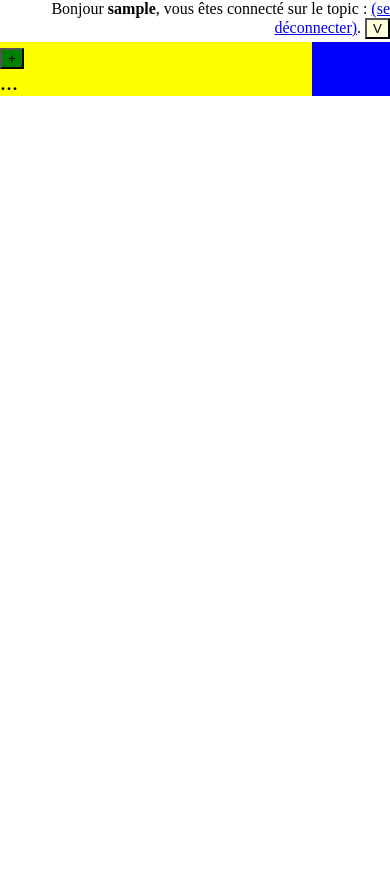
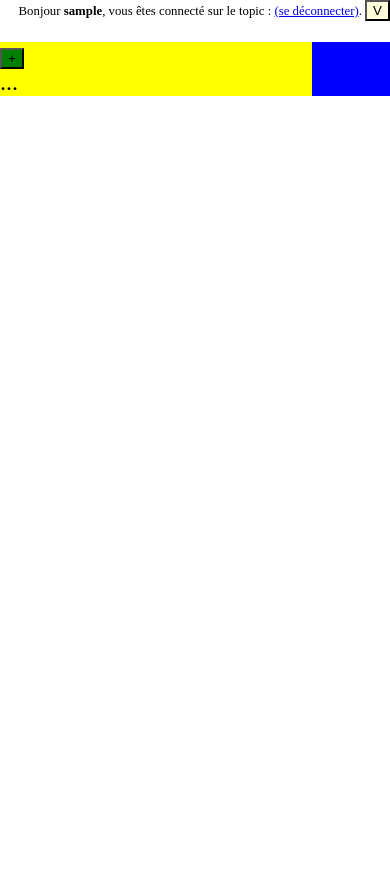
Before and after one commit to babas244/Organiznote, a PHP site: page /manageNotes/manageNotes.php?idTopic=1 in a window 390 px wide. After the commit the page ends 96 px from the top, so only its background shows below. Run offline with PHP 8.4, Linux system fonts and the light colour scheme; the visitor is signed in with stand-in values (Sample User, id 1); data that the repository does not hold is empty.

Commit message:
fix legers bug affichage

```diff
--- a/manageNotes/dataTree.css
+++ b/manageNotes/dataTree.css
@@ -5,6 +5,7 @@ body {
 
 #header
 {
+	font-size: 0.8em;
 	text-align: right;
 }
 
@@ -265,8 +266,13 @@ textarea#zoneFormulaireEntrerNote
 	#containerOfTree
 	{
 		position: absolute;
-		height: 100%;
+		height: 95%;
 		width: 100%;
+		left: 0%;
+	}
+
+	#frameOfTree
+	{
 		left: 0%;
 	}
 
--- a/manageNotes/toDoList.css
+++ b/manageNotes/toDoList.css
@@ -106,7 +106,8 @@
 	#containerOfToDo
 	{
 		position: absolute;
-		height: 100%;
+		top: 5%;
+		height: 95%;
 		width: 100%;
 		left: 0%;
 	}
```
